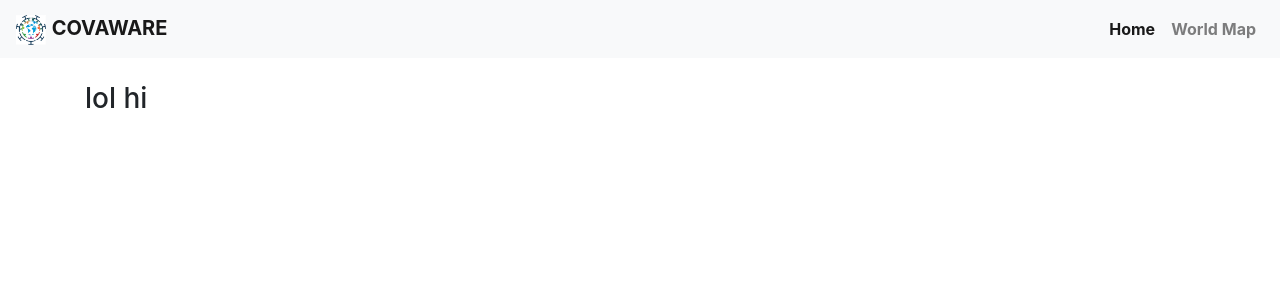
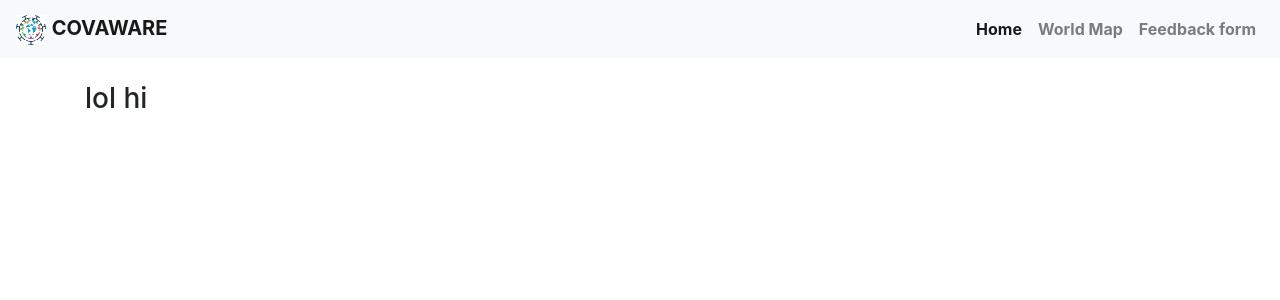
Before and after one commit to Joshi-Hiroshi/Covaware_Website--Flask, a Flask app: page / in a window 1280 px wide. Shown: the top 300 px of the page. Run offline with Flask 2, Linux system fonts and the light colour scheme; some libraries are stand-ins or nearby versions.

Commit message:
Added google feedback form link

```diff
--- a/templates/base.html
+++ b/templates/base.html
@@ -12,7 +12,7 @@
     </title>
 
 
-    <!-- CSS -->
+    <!-- CSS and JS -->
     <link rel="stylesheet" href="/static/css/bootstrap.min.css">
     <link rel="stylesheet" href="/static/css/style.css">
     {% block extrajs %}
@@ -38,6 +38,8 @@
                 </li>
 
                 <a class="nav-item nav-link font-weight-bold" href="/world_map">World Map</a>
+                <a class="nav-item nav-link font-weight-bold" href="https://docs.google.com/forms/d/e/1FAIpQLSe_4Kl7uXjfGlZgNNEJ_IXsTdQ9whBaAvjFBHsdtkPOqjRriA/viewform?usp=sf_link" target="_blank" rel="noreferrer">Feedback form</a>
+
             </ul>
 
 
```
